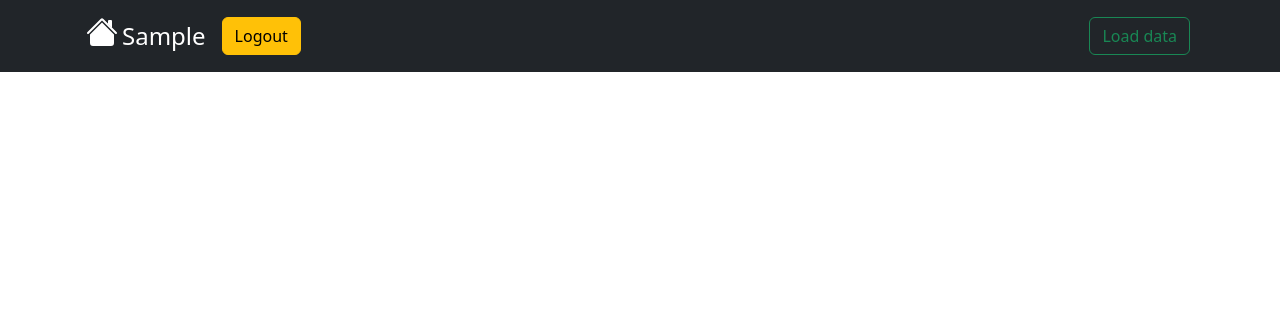
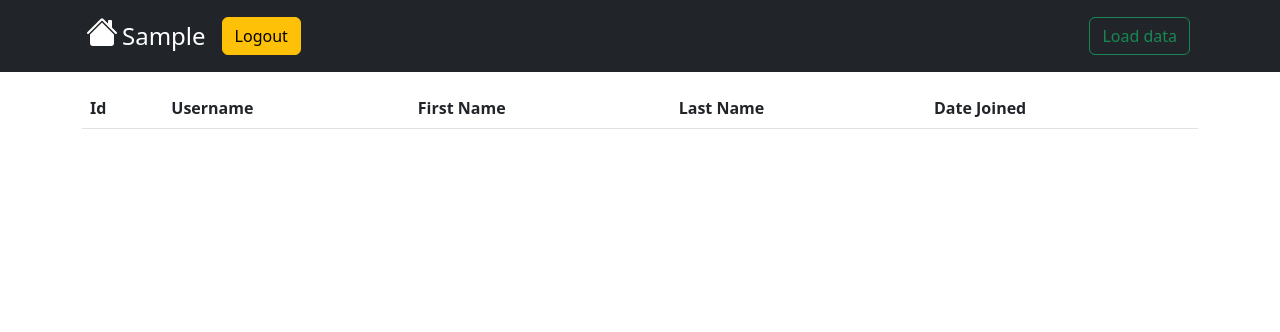
Before and after one commit to Misha86/usersInfoTest, a Django app: page / in a window 1280 px wide. Shown: the top 332 px of the page. Run offline with Django 4.2, Linux system fonts and the light colour scheme; the visitor is signed in with stand-in values (Sample User, id 1); data comes from the database, SQL or seed files in the repository; lists and menus that the app fills with data are empty; some libraries are stand-ins or nearby versions.

Commit message:
Added table for users

```diff
--- a/templates/index.html
+++ b/templates/index.html
@@ -46,6 +46,31 @@
 <div class="container">
 
   {% block content %}
+    {% if request.user.is_superuser  %}
+    <table class="table mt-3">
+    <thead>
+    <tr>
+      <th scope="col">Id</th>
+      <th scope="col">Username</th>
+      <th scope="col">First Name</th>
+      <th scope="col">Last Name</th>
+      <th scope="col">Date Joined</th>
+    </tr>
+  </thead>
+  <tbody>
+  {% for user in users_list %}
+    <tr>
+      <th scope="row">{{ user.id }}</th>
+      <td>{{ user.username }}</td>
+      <td>{{ user.first_name }}</td>
+      <td>{{ user.last_name }}</td>
+      <td>{{ user.date_joined }}</td>
+    </tr>
+  {% endfor %}
+  </tbody>
+</table>
+    {% endif %}
+
   {% endblock content %}
 
 </div>
--- a/user/urls.py
+++ b/user/urls.py
@@ -4,7 +4,7 @@ from . import views
 app = 'user'
 
 urlpatterns = [
-    path('', views.hello, name="hello"),
+    path('', views.users_list, name="users_list"),
     path('login', views.sing_in, name="login"),
     path('logout', views.logout_view, name="logout"),
     path('upload-data', views.upload_files, name="upload_files"),
--- a/user/views.py
+++ b/user/views.py
@@ -1,12 +1,17 @@
 from django.shortcuts import render, redirect
 from django.contrib.auth import (authenticate, login, logout)
+from django.contrib.auth.models import User
 
 from .forms import UploadFileForm
 from .services import DataUploadService
 
 
-def hello(request):
-    return render(request, 'index.html')
+def users_list(request):
+    context = {}
+    if request.user.is_superuser:
+        users = User.objects.exclude(is_superuser=True)
+        context.update({"users_list": users})
+    return render(request, 'index.html', context=context)
 
 
 def sing_in(request):
```
